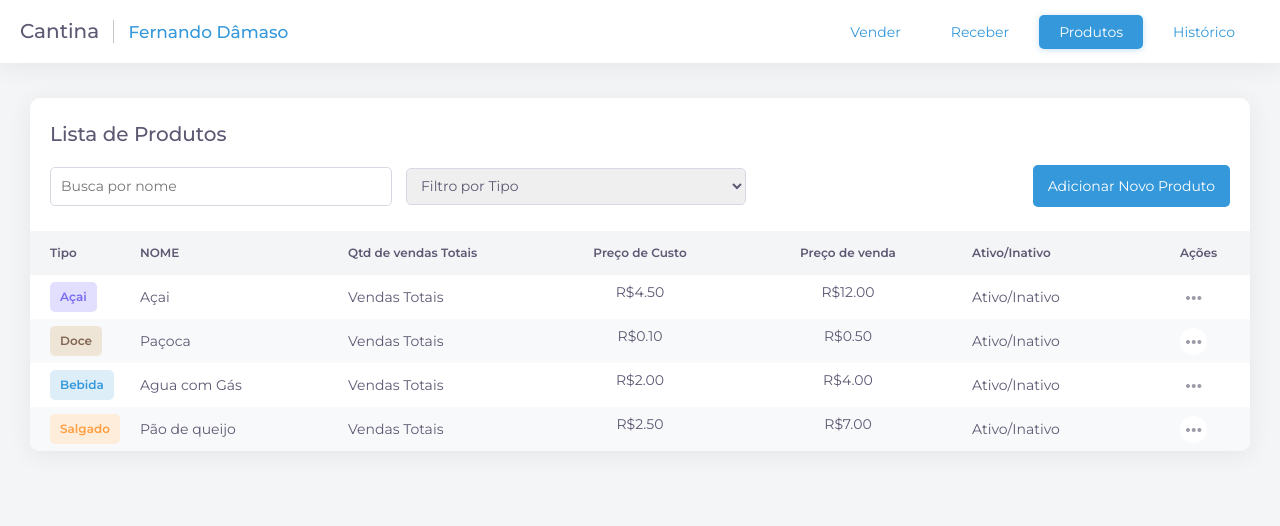
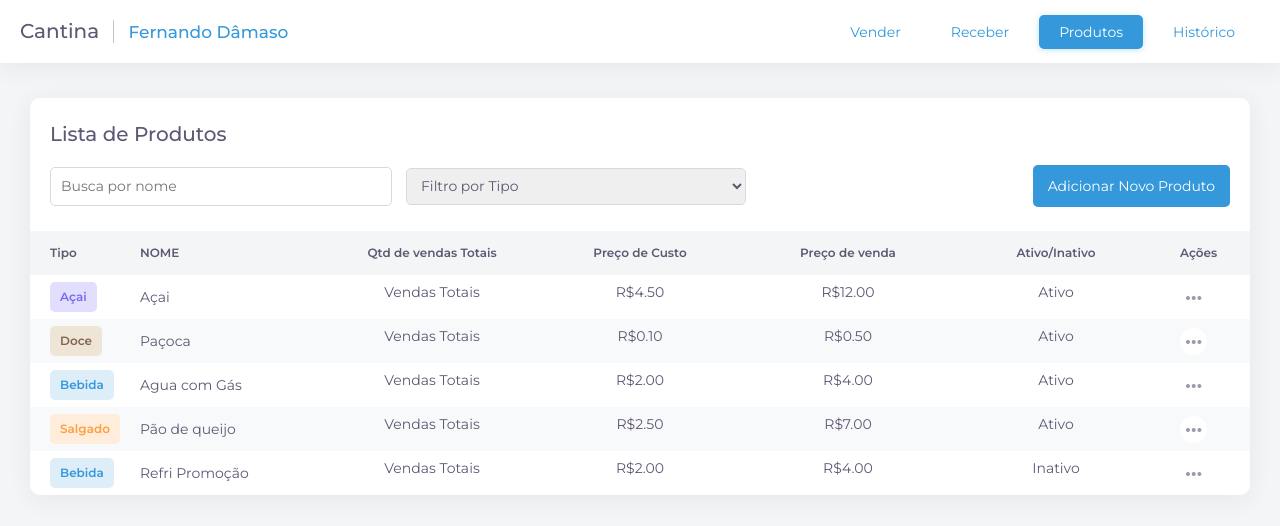
Before and after one commit to fernandodamaso/Cafeteria-Management-System, an Angular app: page /produtos in a window 1280 px wide. Shown: the top 526 px of the page. Built offline with nearby package versions, Linux system fonts and the light colour scheme; data requests are answered from the project's data file.

Commit message:
Status de produto

```diff
--- a/db.json
+++ b/db.json
@@ -70,6 +70,14 @@
       "precoCusto": 2.5,
       "status": true,
       "tipo": "Salgado"
+    },
+    {
+      "nome": "Refri Promoção",
+      "precoCusto": "2",
+      "precoVenda": "4",
+      "status": false,
+      "tipo": "Bebida",
+      "id": 6
     }
   ],
   "socios": [
--- a/src/app/app.module.ts
+++ b/src/app/app.module.ts
@@ -9,10 +9,11 @@ import { BrowserAnimationsModule } from "@angular/platform-browser/animations";
 import { NovoSocioComponent } from './novo-socio/novo-socio.component';
 import { FormsModule } from "@angular/forms";
 import { NovoProdutoComponent } from './novo-produto/novo-produto.component';
+import {MatSlideToggleModule} from '@angular/material/slide-toggle';
 
 @NgModule({
   declarations: [AppComponent,  NovoSocioComponent, NovoProdutoComponent],
-  imports: [BrowserModule, AppRoutingModule, HttpClientModule, MatPaginatorModule, MatDialogModule, BrowserAnimationsModule, FormsModule],
+  imports: [BrowserModule, AppRoutingModule, HttpClientModule, MatPaginatorModule, MatDialogModule, BrowserAnimationsModule, FormsModule, MatSlideToggleModule],
 
   providers: [],
 
--- a/src/app/novo-produto/novo-produto.component.html
+++ b/src/app/novo-produto/novo-produto.component.html
@@ -3,7 +3,7 @@
 </div>
 
 <div class="corpo">
-  <form action="">
+  <div class="form">
     <div class="linha">
       <div class="col">
         <label for="Nome">Nome</label>
@@ -34,7 +34,17 @@
         </select>
       </div>
     </div>
-  </form>
+
+    <div class="linha">
+      <div class="col">
+        <label>Status de produto</label>
+        <mat-slide-toggle [(ngModel)]="status">
+          <span *ngIf="status == true">Ativo</span>
+          <span *ngIf="status == false">Inativo</span>
+        </mat-slide-toggle>
+      </div>
+    </div>
+  </div>
 </div>
 <div class="base">
   <div class="botoes">
--- a/src/app/novo-produto/novo-produto.component.ts
+++ b/src/app/novo-produto/novo-produto.component.ts
@@ -28,10 +28,12 @@ export class NovoProdutoComponent implements OnInit {
   precoVenda: number;
   categoriaProduto = "";
   editar: boolean;
+  status = true;
   informacoesProduto: ProdutoModel;
 
   ngOnInit() {
     if (this.produtoData) {
+      this.status = this.informacoesProduto.status;
       this.nome = this.informacoesProduto.nome;
       this.precoCusto = this.informacoesProduto.precoCusto;
       this.precoVenda = this.informacoesProduto.precoVenda;
@@ -50,6 +52,7 @@ export class NovoProdutoComponent implements OnInit {
   postData() {
     if (this.produtoData) {
       this.informacoesProduto.nome = this.nome;
+      this.informacoesProduto.status = this.status;
       this.informacoesProduto.precoCusto = this.precoCusto;
       this.informacoesProduto.precoVenda = this.precoVenda;
       this.informacoesProduto.tipo = this.categoriaProduto;
@@ -62,6 +65,7 @@ export class NovoProdutoComponent implements OnInit {
     } else {
       let novoSocio: ProdutoModel;
       novoSocio = new ProdutoModel();
+      novoSocio.status = this.status;
       novoSocio.nome = this.nome;
       novoSocio.precoCusto = this.precoCusto;
       novoSocio.precoVenda = this.precoVenda;
--- a/src/app/tela-produtos/produtos.component.html
+++ b/src/app/tela-produtos/produtos.component.html
@@ -20,10 +20,10 @@
       <tr>
         <th>Tipo</th>
         <th>NOME</th>
-        <th>Qtd de vendas Totais</th>
+        <th class="center">Qtd de vendas Totais</th>
         <th class="center">Preço de Custo</th>
         <th class="center">Preço de venda</th>
-        <th>Ativo/Inativo</th>
+        <th class="center">Ativo/Inativo</th>
         <th>Ações</th>
       </tr>
       <tr (click)="pegarProduto(produto)" *ngFor="let produto of dataProdutos | buscaPalavras : filterProdutos | buscaTipo : filterTipo">
@@ -42,12 +42,15 @@
         <td>
           <span class="nome">{{ produto.nome }}</span>
         </td>
-        <td>Vendas Totais</td>
+        <td class="center">Vendas Totais</td>
         <td class="center">{{ produto.precoCusto | currency : "R$" }}</td>
         <td class="center">
           <span class="debito">{{ produto.precoVenda | currency : "R$" }}</span>
         </td>
-        <td>Ativo/Inativo</td>
+        <td class="center">
+          <span *ngIf="produto.status == true">Ativo</span>
+          <span *ngIf="produto.status != true">Inativo</span>
+        </td>
         <td>
           <button title="Ações" mat-button [matMenuTriggerFor]="menu"> <img src="..\assets\acoes.png" alt="" /></button>
           <mat-menu #menu="matMenu">
--- a/src/app/tela-vender/vender.component.html
+++ b/src/app/tela-vender/vender.component.html
@@ -67,7 +67,7 @@
         <th>NOME</th>
         <th class="alignRight">PREÇO</th>
       </tr>
-      <tr (click)="pegarProduto(produto)" *ngFor="let produto of dataProdutos | buscaPalavras : filterProdutos | buscaTipo : filterTipo">
+      <tr (click)="pegarProduto(produto)" *ngFor="let produto of dataProdutos | buscaPalavras : filterProdutos | buscaTipo : filterTipo; let i = index" [class.inativo]="produto.status == false">
         <td>
           <span
             [ngClass]="{
--- a/src/app/tela-vender/vender.component.scss
+++ b/src/app/tela-vender/vender.component.scss
@@ -6,8 +6,7 @@
     margin: 0 10px;
   }
 
-  .tituloBox {
-  }
+  .tituloBox {}
 
   .filtros {
     margin-bottom: 24px;
@@ -42,6 +41,9 @@
 
     &.produtos {
       tr {
+        &.inativo {
+          display: none;
+        }
 
         td,
         th {
--- a/src/styles.scss
+++ b/src/styles.scss
@@ -490,7 +490,7 @@ body {
   margin: 0;
 }
 
-form {
+form, .form {
 
   .linha,
   .row {
@@ -511,7 +511,8 @@ form {
   }
 }
 
-.NovoSocioComponent, .NovoProdutoComponent {
+.NovoSocioComponent,
+.NovoProdutoComponent {
   width: 100%;
   max-width: 515px !important;
 }
@@ -617,3 +618,13 @@ form {
     height: 38px !important;
   }
 }
+
+
+
+.mat-slide-toggle.mat-checked:not(.mat-disabled) .mat-slide-toggle-bar {
+  background-color: #3498DB;
+}
+
+.mat-slide-toggle.mat-checked:not(.mat-disabled) .mat-slide-toggle-thumb {
+  background-color: #1a6699;
+}
```
